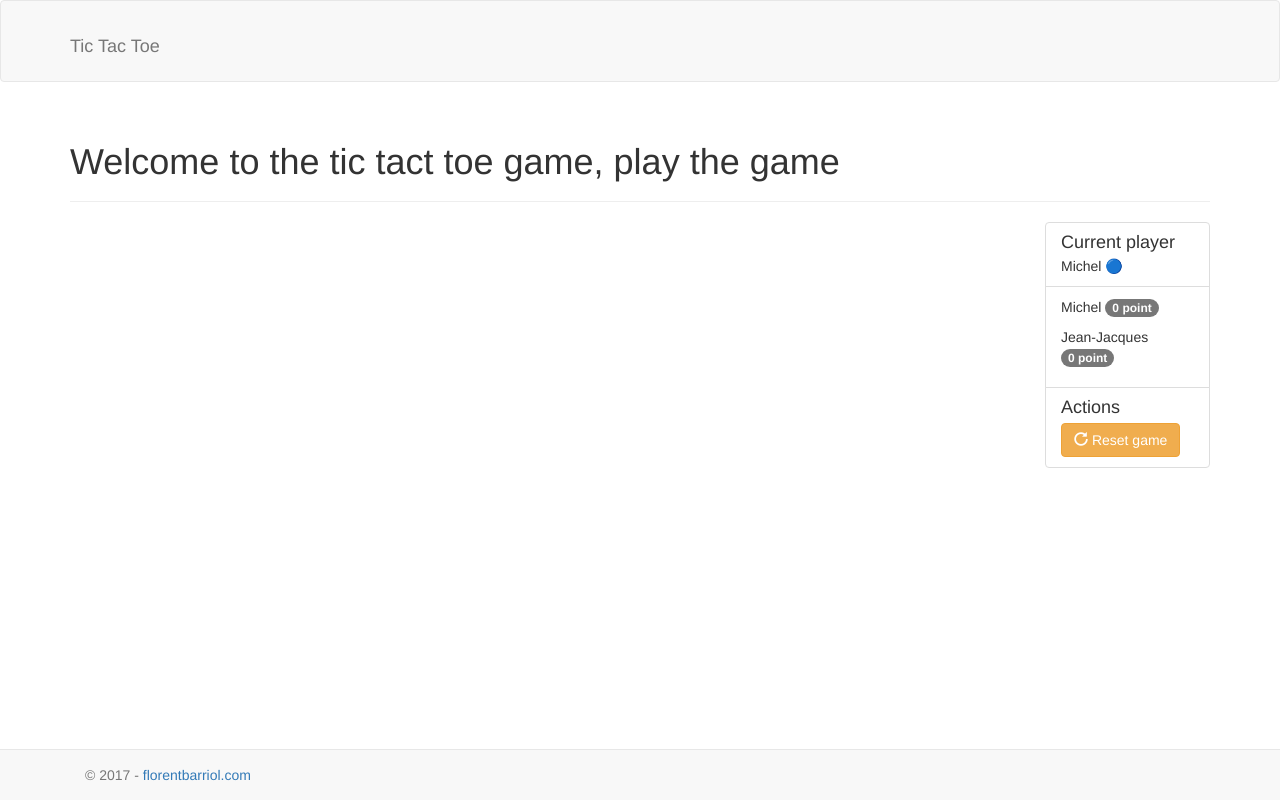
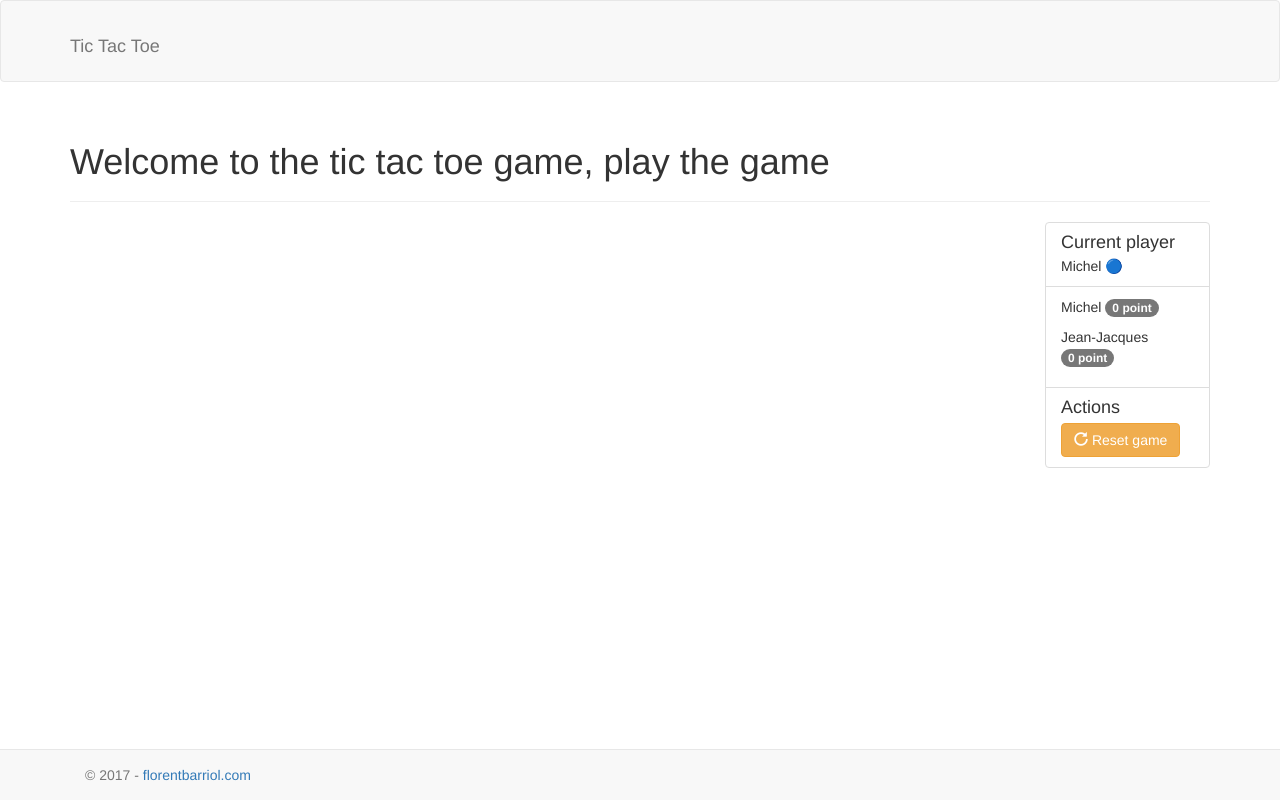
Before and after one commit to florentbarriol/tic-tac-toe, a React app: page / in a window 1280 px wide. Built offline with nearby package versions, Linux system fonts and the light colour scheme.

Commit message:
fix: correction orthographe, suppression import inutile

```diff
--- a/src/components/App.js
+++ b/src/components/App.js
@@ -18,7 +18,7 @@ class App extends Component {
                 <Grid>
                     <Row>
                         <Col md={12}>
-                            <PageHeader>Welcome to the tic tact toe game, play the game</PageHeader>
+                            <PageHeader>Welcome to the tic tac toe game, play the game</PageHeader>
                         </Col>
                     </Row>
                     <Row>
--- a/src/components/Infos.js
+++ b/src/components/Infos.js
@@ -1,5 +1,5 @@
 import React, { Component } from 'react';
-import { Badge, ButtonToolbar, ListGroup, ListGroupItem, Glyphicon } from 'react-bootstrap';
+import { Badge, ButtonToolbar, ListGroup, ListGroupItem } from 'react-bootstrap';
 import RetryButton from './RetryButton';
 import _ from 'lodash';
 
```
